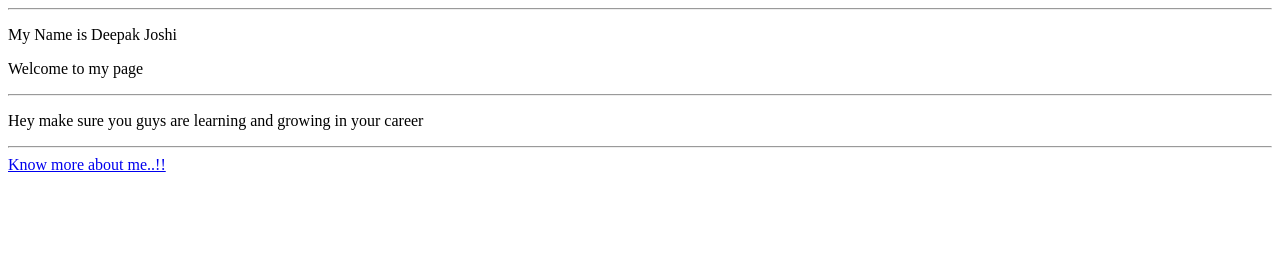
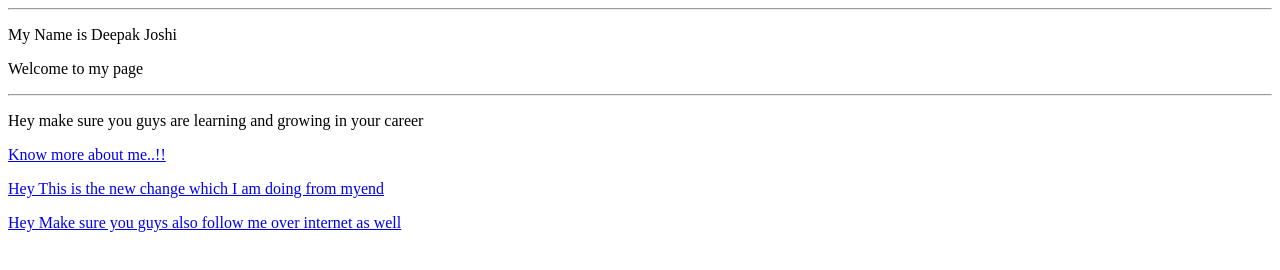
Before and after one commit to Joshideepak806/my-portfolio, a plain HTML site: page index.html in a window 1280 px wide. Drawn offline with Linux system fonts and the light colour scheme.

Commit message:
commit the changes

```diff
--- a/index.html
+++ b/index.html
@@ -9,7 +9,10 @@
     <p>Welcome to my page</p>
     <hr>
     <p>Hey make sure you guys are learning and growing in your career</p>
-    <hr>
+
     <a href=about.html"> Know more about me..!!
+
+    <p>Hey This is the new change which I am doing from myend</p>
+    <p>Hey Make sure you guys also follow me over internet as well</p>
 </body>
 </html>
```
